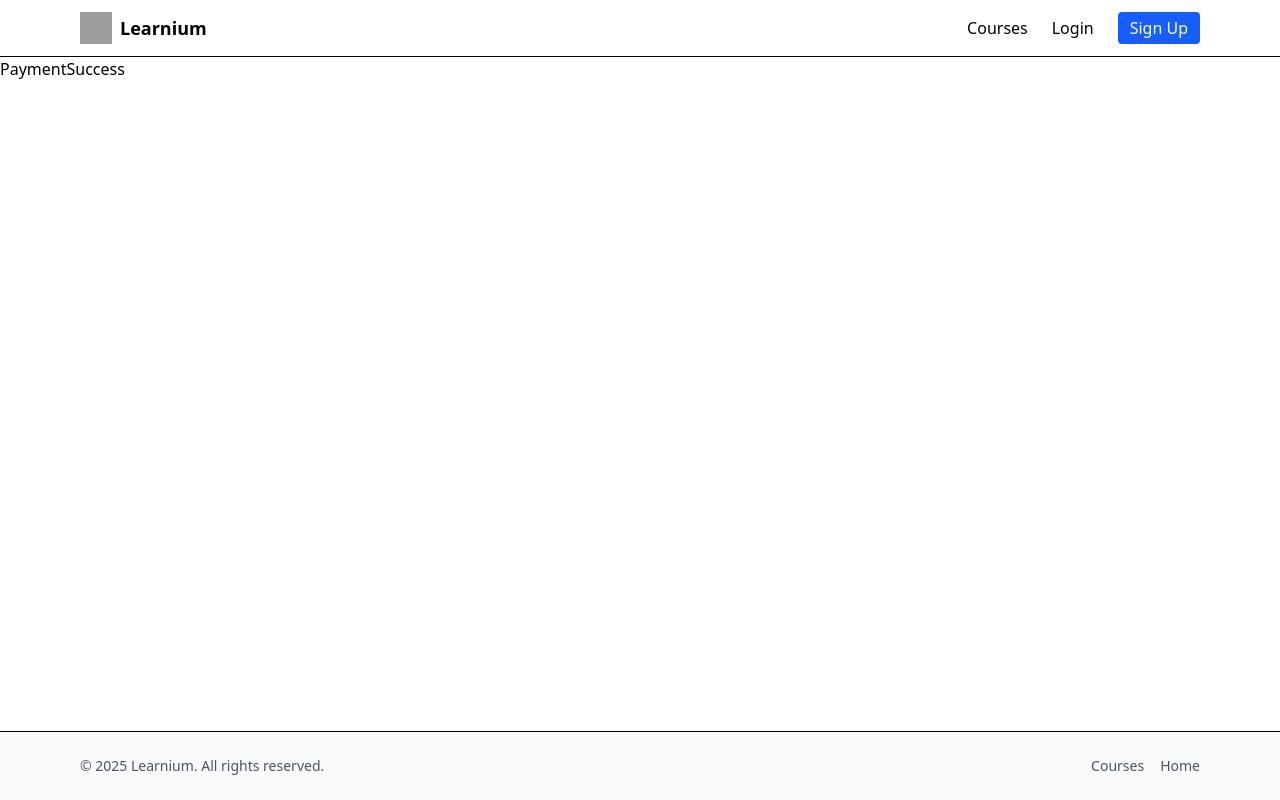
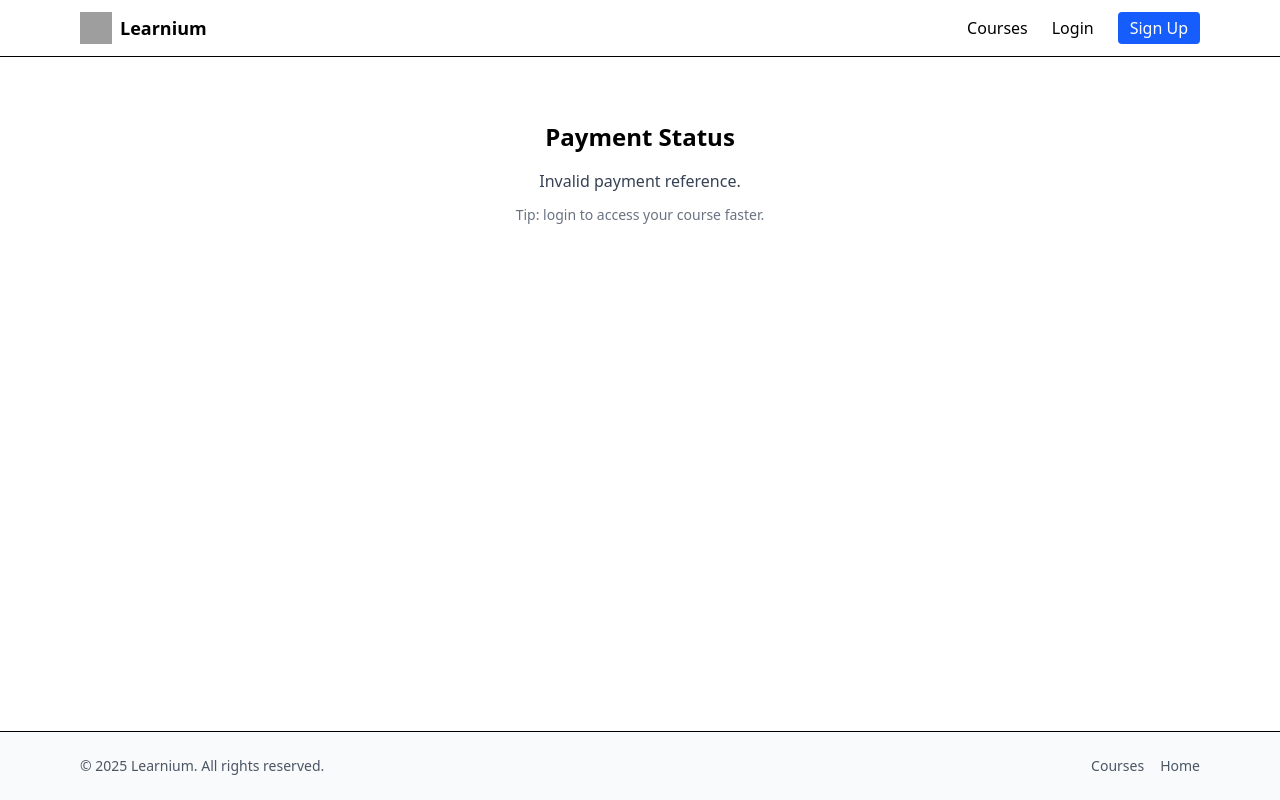
Before and after one commit to Patrickodida/Learnium, a React (Vite) app: page /payment-success in a window 1280 px wide. Built offline with nearby package versions, Linux system fonts and the light colour scheme; no server answers; grey boxes are pictures that could not be loaded.

Commit message:
Implement verifying payment after a user has completed a transaction and optionally enrolling a user in a course automatically.

```diff
--- a/src/pages/PaymentSuccess.jsx
+++ b/src/pages/PaymentSuccess.jsx
@@ -1,9 +1,57 @@
-import React from 'react'
+import { useContext, useEffect, useRef, useState } from "react";
+import { useLocation, useNavigate } from "react-router-dom";
+import { getPaymentById } from "../services/paymentService";
+import { enrollUser } from "../services/enrollmentService";
+import { AuthContext } from "../context/AuthContext";
+import { CourseContext } from "../context/CourseContext";
 
-const PaymentSuccess = () => {
+export default function PaymentSuccess() {
+  const location = useLocation();
+  const navigate = useNavigate();
+  const { user } = useContext(AuthContext);
+  const { loadMyEnrollments } = useContext(CourseContext);
+
+  const params = new URLSearchParams(location.search);
+  const paymentId = params.get("paymentId");
+
+  const [message, setMessage] = useState("Verifying your payment...");
+  const triedEnroll = useRef(false);
+
+  useEffect(() => {
+    if (!paymentId) { setMessage("Invalid payment reference."); return; }
+
+    let interval = setInterval(async () => {
+      try {
+        const payment = await getPaymentById(paymentId);
+        if (payment.status === "SUCCESS") {
+          if (!triedEnroll.current) {
+            triedEnroll.current = true;
+            // auto-enroll
+            await enrollUser(payment.userId, payment.courseId);
+            await loadMyEnrollments();
+            setMessage("Payment verified and enrollment completed! Redirecting...");
+            clearInterval(interval);
+            setTimeout(() => navigate(`/courses/${payment.courseId}`), 1200);
+          }
+        } else if (payment.status === "FAILED") {
+          setMessage("Payment failed. Please try again.");
+          clearInterval(interval);
+        } else {
+          setMessage("Payment pending... still verifying.");
+        }
+      } catch (e) {
+        setMessage("Unable to verify payment yet...");
+      }
+    }, 1500);
+
+    return () => clearInterval(interval);
+  }, [paymentId, loadMyEnrollments, navigate]);
+
   return (
-    <div>PaymentSuccess</div>
-  )
+    <div className="max-w-md mx-auto px-4 py-16 text-center">
+      <h1 className="text-2xl font-bold mb-4">Payment Status</h1>
+      <p className="text-gray-700">{message}</p>
+      {!user && <p className="text-sm text-gray-500 mt-3">Tip: login to access your course faster.</p>}
+    </div>
+  );
 }
-
-export default PaymentSuccess
```
